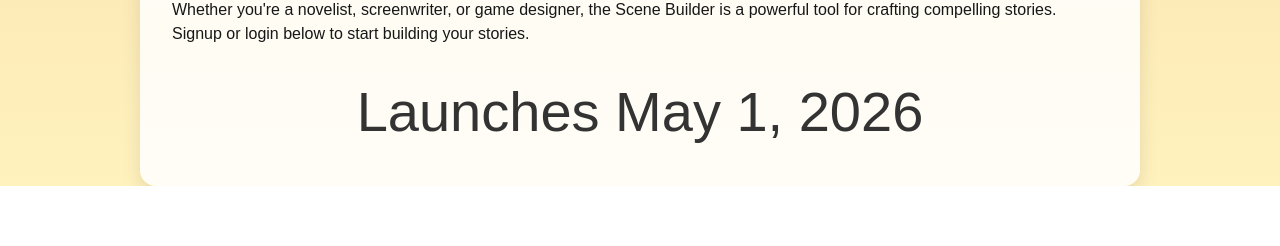
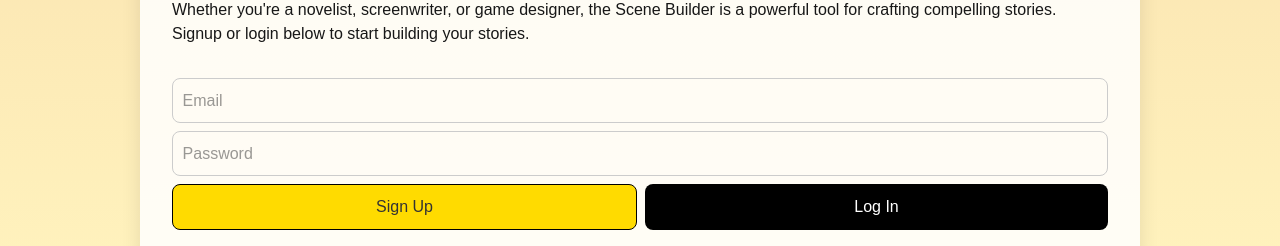
Before and after one commit to aignerloren/scene-builder-v1, a Next.js app: page / in a window 1280 px wide. Shown: the part 1519-1765 px from the top of the page. Before the commit the page ends 1705 px from the top, so only its background shows below. Built offline with nearby package versions, Linux system fonts and the light colour scheme; no server answers.

Commit message:
Update page.tsx
Going back to regular landing page since beta deploy is wonky.

```diff
--- a/app/page.tsx
+++ b/app/page.tsx
@@ -116,9 +116,89 @@ export default function AboutPage() {
         <p>
           Whether you're a novelist, screenwriter, or game designer, the Scene Builder is a powerful tool for crafting compelling stories. Signup or login below to start building your stories.
         </p>
-        <br></br>
-        <h2 style={{ fontSize: "3.5rem", textAlign: "center", color: "#333" }}>Launches May 1, 2026</h2>
+
+
+         {/* FORM */}
+        <div
+          style={{
+            marginTop: "2rem",
+            display: "flex",
+            flexDirection: "column",
+            gap: "0.5rem",
+          }}
+        >
+          <input
+            type="email"
+            placeholder="Email"
+            value={email}
+            onChange={(e) => setEmail(e.target.value)}
+            style={{
+              padding: "0.6rem",
+              borderRadius: "8px",
+              border: "1px solid #ccc",
+              color: "#333",
+            }}
+          />
+
+          <input
+            type="password"
+            placeholder="Password"
+            value={password}
+            onChange={(e) => setPassword(e.target.value)}
+            style={{
+              padding: "0.6rem",
+              borderRadius: "8px",
+              border: "1px solid #ccc",
+              color: "#333",
+            }}
+          />
+
+          <div style={{ display: "flex", gap: "0.5rem" }}>
+            <button
+              onClick={handleSignUp}
+              style={{
+                flex: 1,
+                padding: "0.6rem",
+                borderRadius: "8px",
+                border: "1px solid #000",
+                background: "#FFDB00",
+                cursor: "pointer",
+                color: "#333",
+              }}
+            >
+              Sign Up
+            </button>
+
+            <button
+              onClick={handleLogin}
+              style={{
+                flex: 1,
+                padding: "0.6rem",
+                borderRadius: "8px",
+                border: "none",
+                background: "#000",
+                color: "#fff",
+                cursor: "pointer",
+              }}
+            >
+              Log In
+            </button>
+          </div>
+
+          {message && (
+            <p
+              style={{
+                marginTop: "0.5rem",
+                fontSize: "0.9rem",
+                textAlign: "center",
+                color: "teal",
+              }}
+            >
+              {message}
+            </p>
+          )}
         </div>
       </div>
+    </div>
   );
 }
```
